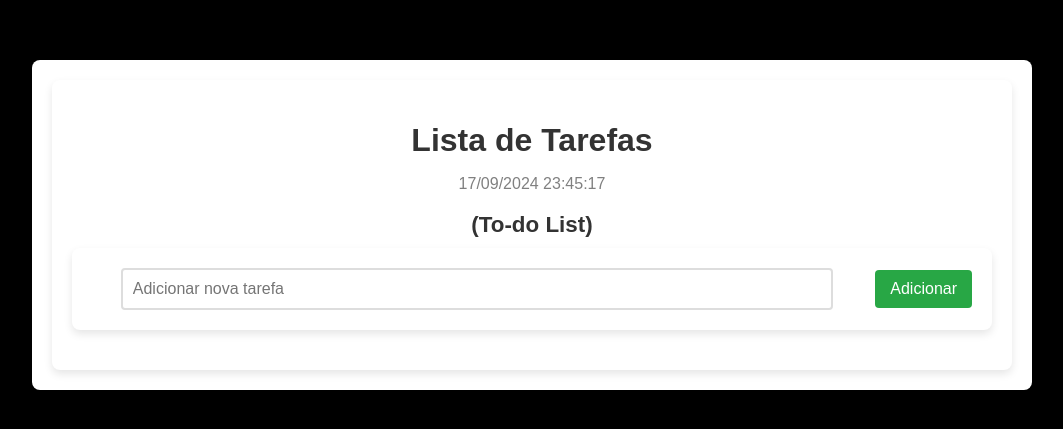
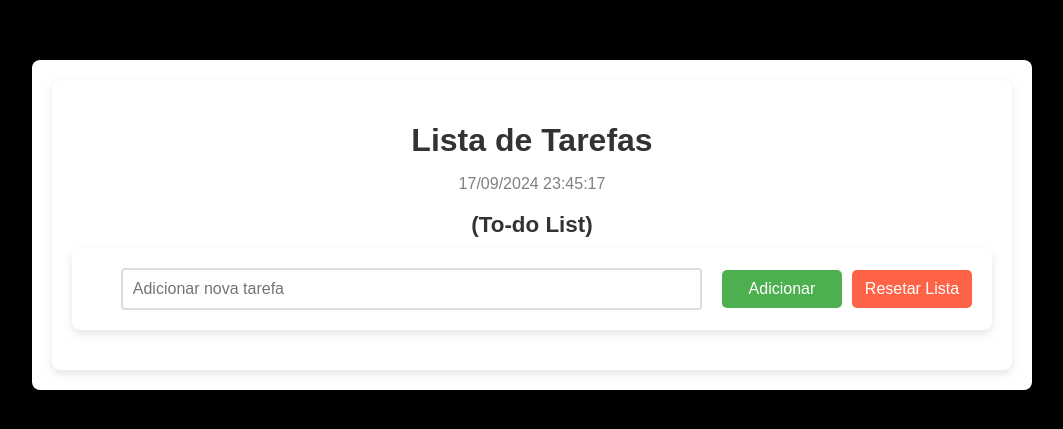
Before and after one commit to heedbeatss/todolist, a React (Create React App) app: page / in a window 1280 px wide. Shown: the part 175-604 px from the top of the page, without its empty margins (108-1171 px from the left). Built offline with nearby package versions, Linux system fonts and the light colour scheme.

Commit message:
Add reset list button

```diff
--- a/src/App.tsx
+++ b/src/App.tsx
@@ -10,16 +10,12 @@ interface Task {
 }
 
 const App: React.FC = () => {
-  // Estado para armazenar as tarefas
   const [tasks, setTasks] = useState<Task[]>([]);
   const [newTask, setNewTask] = useState<string>('');
   const [currentDateTime, setCurrentDateTime] = useState<string>('');
-
-  // Estado para armazenar a tarefa que está sendo editada
   const [editingTaskId, setEditingTaskId] = useState<number | null>(null);
   const [editedTaskText, setEditedTaskText] = useState<string>('');
 
-  // Função para obter a data e hora no formato desejado
   const getCurrentDateTime = (includeSeconds: boolean = false) => {
     const today = new Date();
     const options: Intl.DateTimeFormatOptions = {
@@ -33,33 +29,34 @@ const App: React.FC = () => {
     return `${date} ${time}`;
   };
 
-  // Atualizar a hora atual periodicamente
   useEffect(() => {
     const updateCurrentDateTime = () => {
-      setCurrentDateTime(getCurrentDateTime(true)); // Inclui os segundos
+      setCurrentDateTime(getCurrentDateTime(true));
     };
 
-    updateCurrentDateTime(); // Atualiza na primeira renderização
-    const intervalId = setInterval(updateCurrentDateTime, 1000); // Atualiza a cada segundo
+    updateCurrentDateTime();
+    const intervalId = setInterval(updateCurrentDateTime, 1000);
 
-    return () => clearInterval(intervalId); // Limpa o intervalo quando o componente desmonta
+    return () => clearInterval(intervalId);
   }, []);
 
-  // Adicionar nova tarefa
   const addTask = () => {
     if (newTask.trim()) {
       const newTaskObject: Task = {
         id: Date.now(),
         text: newTask,
         completed: false,
-        date: getCurrentDateTime(false), // Não inclui os segundos
+        date: getCurrentDateTime(false),
       };
       setTasks([...tasks, newTaskObject]);
-      setNewTask(''); // Limpa o campo
+      setNewTask('');
     }
   };
 
-  // Alternar o status de conclusão da tarefa
+  const resetTasks = () => {
+    setTasks([]);
+  };
+
   const toggleTaskCompletion = (id: number) => {
     setTasks(
       tasks.map(task =>
@@ -68,32 +65,30 @@ const App: React.FC = () => {
     );
   };
 
-  // Remover uma tarefa
   const removeTask = (id: number) => {
     setTasks(tasks.filter(task => task.id !== id));
   };
 
-  // Habilitar modo de edição
   const startEditingTask = (id: number, currentText: string) => {
     setEditingTaskId(id);
     setEditedTaskText(currentText);
   };
 
-  // Salvar a tarefa editada
   const saveEditedTask = (id: number) => {
     setTasks(
       tasks.map(task =>
         task.id === id ? { ...task, text: editedTaskText } : task
       )
     );
-    setEditingTaskId(null); // Desabilita o modo de edição
+    setEditingTaskId(null);
   };
 
   return (
     <div>
       <h1>Lista de Tarefas</h1>
-      <p>{currentDateTime}</p> {/* Exibe a hora atual com segundos */}
+      <p>{currentDateTime}</p>
       <h2>(To-do List)</h2>
+
       <div style={{ display: 'flex', alignItems: 'center', marginBottom: '20px' }}>
         <input
           type="text"
@@ -101,12 +96,41 @@ const App: React.FC = () => {
           onChange={(e) => setNewTask(e.target.value)}
           placeholder="Adicionar nova tarefa"
         />
-        <button onClick={addTask}>Adicionar</button>
+        <button
+          onClick={addTask}
+          style={{
+            backgroundColor: '#4CAF50',
+            color: 'white',
+            padding: '10px',
+            marginLeft: '10px',
+            border: 'none',
+            borderRadius: '5px',
+            cursor: 'pointer',
+            width: '150px',
+          }}
+        >
+          Adicionar
+        </button>
+        <button
+          onClick={resetTasks}
+          style={{
+            backgroundColor: '#ff6347',
+            color: 'white',
+            padding: '10px',
+            marginLeft: '10px',
+            border: 'none',
+            borderRadius: '5px',
+            cursor: 'pointer',
+            width: '150px',
+          }}
+        >
+          Resetar Lista
+        </button>
       </div>
+
       <ul>
         {tasks.map(task => (
           <li key={task.id} style={{ display: 'flex', alignItems: 'center', justifyContent: 'space-between' }}>
-            {/* Se a tarefa está em modo de edição, exibe o input, caso contrário, exibe o texto */}
             {editingTaskId === task.id ? (
               <div style={{ display: 'flex', alignItems: 'center' }}>
                 <input
@@ -114,7 +138,21 @@ const App: React.FC = () => {
                   value={editedTaskText}
                   onChange={(e) => setEditedTaskText(e.target.value)}
                 />
-                <button onClick={() => saveEditedTask(task.id)}>Salvar</button>
+                {/* Botão Salvar com fundo verde */}
+                <button
+                  onClick={() => saveEditedTask(task.id)}
+                  style={{
+                    backgroundColor: '#4CAF50', // Mesma cor do botão Adicionar
+                    color: 'white',
+                    padding: '10px',
+                    marginLeft: '10px',
+                    border: 'none',
+                    borderRadius: '5px',
+                    cursor: 'pointer',
+                  }}
+                >
+                  Salvar
+                </button>
               </div>
             ) : (
               <div style={{ display: 'flex', alignItems: 'center' }}>
@@ -129,14 +167,12 @@ const App: React.FC = () => {
                 >
                   {task.text}
                 </span>
-                {/* Exibir a data e hora de criação da tarefa */}
                 <small style={{ marginLeft: '10px', color: '#888' }}>
                   {task.date}
                 </small>
               </div>
             )}
 
-            {/* Exibir "completa" se a tarefa estiver concluída */}
             {task.completed && (
               <span
                 style={{
@@ -145,7 +181,7 @@ const App: React.FC = () => {
                   color: 'white',
                   padding: '5px 10px',
                   borderRadius: '5px',
-                  fontSize: '14px'
+                  fontSize: '14px',
                 }}
               >
                 Completa
```
